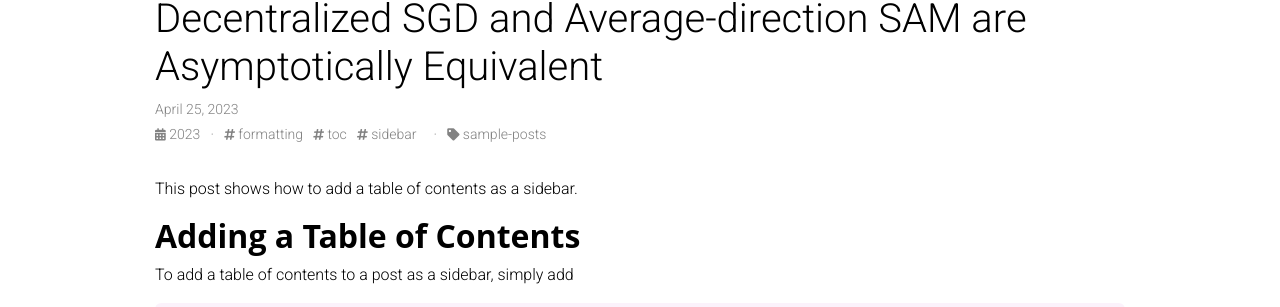
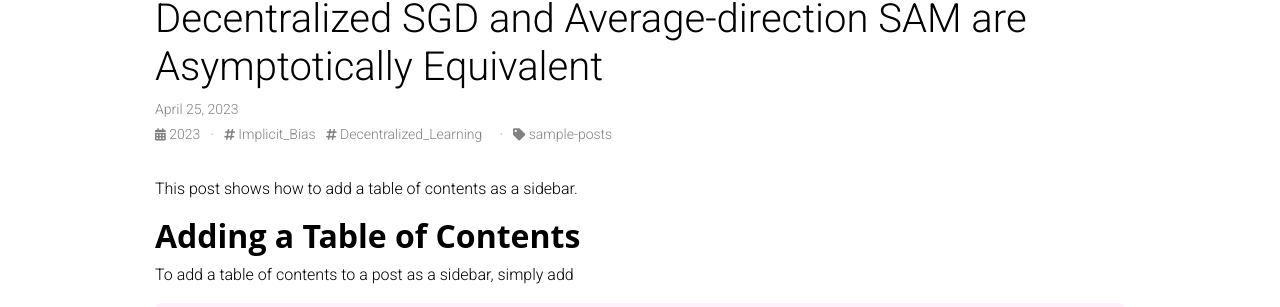
Before and after one commit to Raiden-Zhu/Raiden-Zhu.github.io, a Jekyll site: the page built from _posts/2023-09-25-sidebar-table-of-contents.md, in a window 1280 px wide and 900 px high. Shown: the part 110-417 px from the top of the window. Built offline with Jekyll 4.4.1, drawn with Linux system fonts in a browser that asks for light colours; comment, search, counter and statistics services are not loaded; a style sheet for code colours, icons or effects is not loaded.

Commit message:
Update 2023-09-25-sidebar-table-of-contents.md

```diff
--- a/_posts/2023-09-25-sidebar-table-of-contents.md
+++ b/_posts/2023-09-25-sidebar-table-of-contents.md
@@ -3,7 +3,7 @@ layout: post
 title: Decentralized SGD and Average-direction SAM are Asymptotically Equivalent
 date: 2023-04-25 10:14:00-0400
 description: an example of a blog post with table of contents on a sidebar
-tags: formatting toc sidebar
+tags: Implicit_Bias Decentralized_Learning
 categories: sample-posts
 giscus_comments: true
 related_posts: false
```
